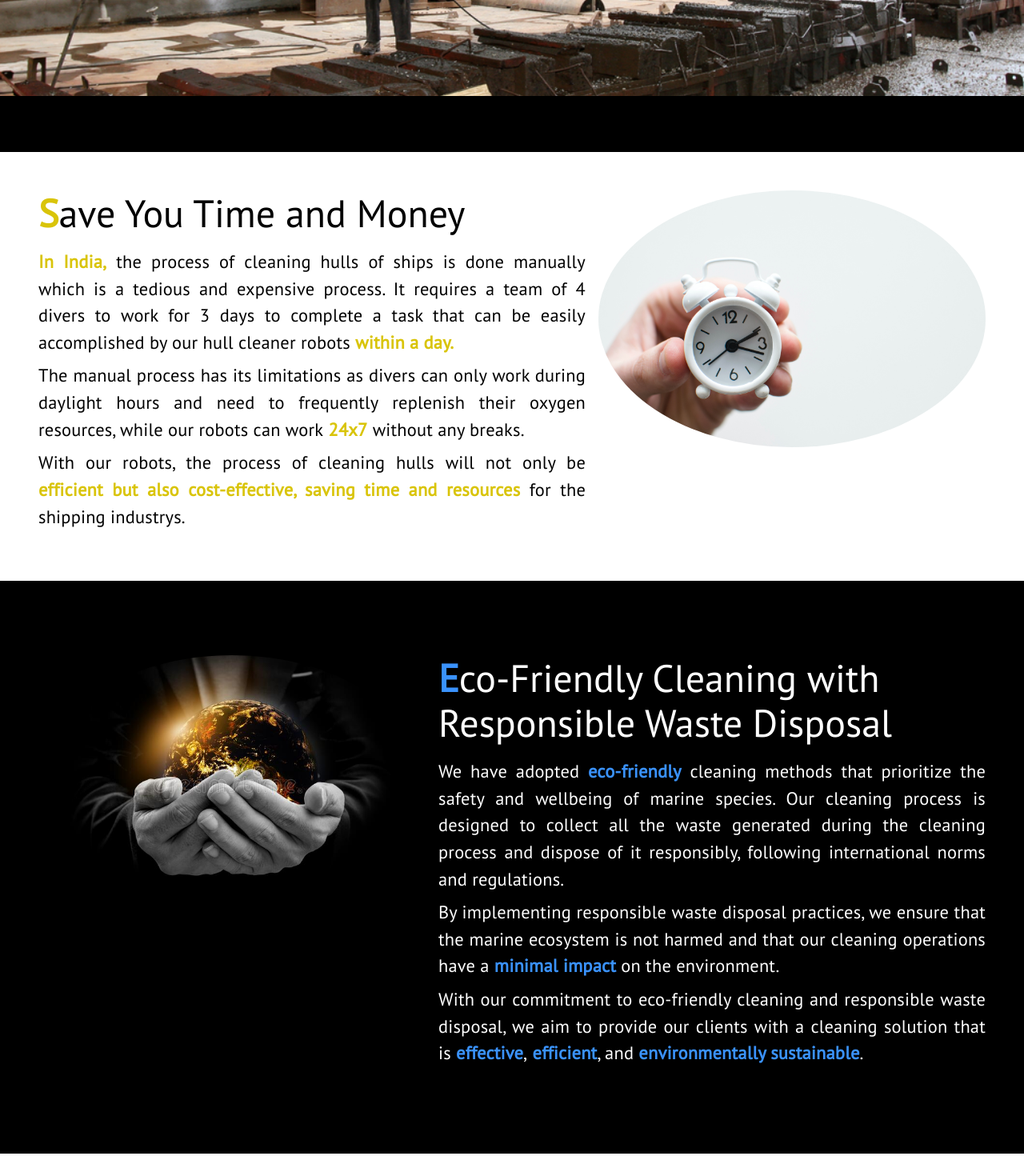
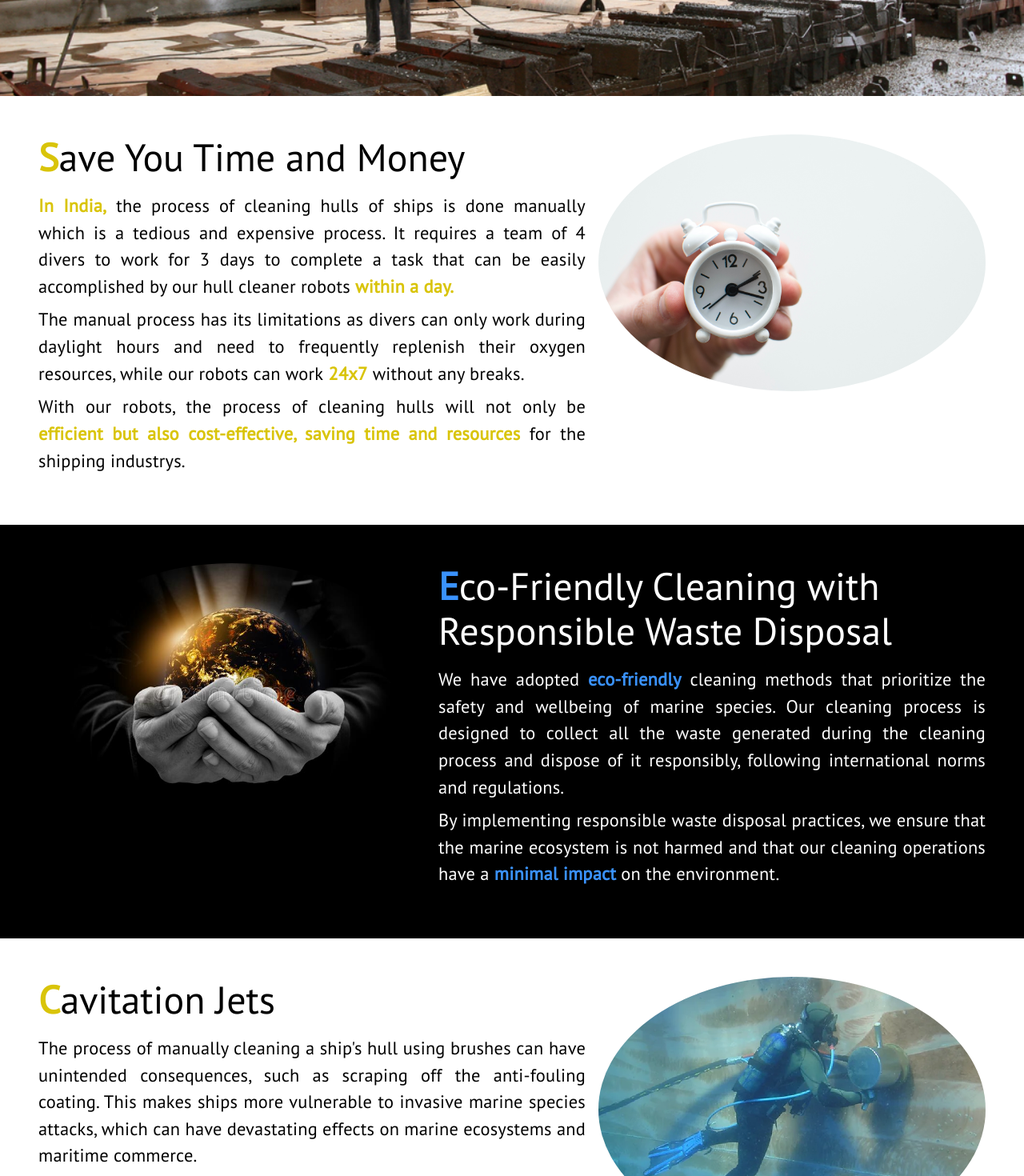
Before and after one commit to Nihu3346/hull-cleaning-robot, a React (Create React App) app: page /hullcleaning in a window 1280 px wide. Shown: the part 480-1950 px from the top of the page at 80% size. Built offline with nearby package versions, Linux system fonts and the light colour scheme.

Commit message:
Mobile view hull cleaner improve

```diff
--- a/src/Components/Pages/Advantage1.js
+++ b/src/Components/Pages/Advantage1.js
@@ -1,18 +1,9 @@
-import drone from "./../Images/hull_1.png";
-import {
-  Card,
-  CardContent,
-  Typography,
-  Grid,
-} from "@mui/material";
+import { Card, CardContent, Typography, Grid } from "@mui/material";
 import React, { useEffect, useRef, useState } from "react";
 import roboBG from "../Images/time.jpg";
 
-
 const Advantage1 = () => {
-  const [isCard1Visible, setIsCard1Visible] = useState(false);
   const [isCard2Visible, setIsCard2Visible] = useState(false);
-  const card1Ref = useRef(null);
   const card2Ref = useRef(null);
 
   useEffect(() => {
@@ -21,16 +12,6 @@ const Advantage1 = () => {
       rootMargin: "0px",
       threshold: 0.5,
     };
-
-    const observer1 = new IntersectionObserver((entries) => {
-      entries.forEach((entry) => {
-        if (entry.isIntersecting) {
-          setIsCard1Visible(true);
-        } else {
-          setIsCard1Visible(false);
-        }
-      });
-    }, options);
 
     const observer2 = new IntersectionObserver((entries) => {
       entries.forEach((entry) => {
@@ -42,85 +23,28 @@ const Advantage1 = () => {
       });
     }, options);
 
-    if (card1Ref.current) {
-      observer1.observe(card1Ref.current);
-    }
     if (card2Ref.current) {
       observer2.observe(card2Ref.current);
     }
 
     return () => {
-      if (card1Ref.current) {
-        observer1.unobserve(card1Ref.current);
-      }
       if (card2Ref.current) {
         observer2.unobserve(card2Ref.current);
       }
     };
   }, []);
+
   return (
     <>
-      {/* <Typography
-        align="center"
-        sx={{
-          fontSize: 34,
-          fontWeight: 600,
-          backgroundImage: "linear-gradient(to right, #D4A6B0, #4682B4)",
-          color: "transparent",
-          WebkitBackgroundClip: "text",
-          backgroundClip: "text",
-          mb: 2,
-          marginTop: "10px",
-        }}
-      >
-        How Our Robots Save You Time and Money Compared to Manual Diving Teams
-      </Typography>
-      <Card
-        style={{
-          borderRadius: "10px",
-          border: "2px solid #e0e0e0",
-          boxShadow: "none",
-          maxWidth: "90%",
-          margin: "auto",
-          background: "linear-gradient(to right, #D4A6B0, #4682B4)",
-          color: "#fff",
-          fontFamily: "Roboto",
-        }}
-      >
-        <CardContent>
-          <Grid container spacing={2} alignItems="center">
-            <Grid item xs={12} md={6} order={1}>
-              <img
-                src={drone}
-                alt="Hull-Cleaner"
-                style={{ width: "100%", borderRadius: "10px" }}
-              />
-            </Grid>
-            <Grid item xs={12} md={6} order={2}>
-              <Typography variant="body1" sx={{ textAlign: "justify" }}>
-                In India, the process of cleaning hulls of ships is done
-                manually which is a tedious and expensive process. It requires a
-                team of 4 divers to work for 3 days to complete a task that can
-                be easily accomplished by our hull cleaner robots within a day.
-                The manual process has its limitations as divers can only work
-                during daylight hours and need to frequently replenish their
-                oxygen resources, while our robots can work 24x7 without any
-                breaks. With our robots, the process of cleaning hulls will not
-                only be efficient but also cost-effective, saving time and
-                resources for the shipping industry.
-              </Typography>
-            </Grid>
-          </Grid>
-        </CardContent>
-      </Card> */}
       <Card
         ref={card2Ref}
         style={{
           boxShadow: "none",
           maxWidth: "100%",
           margin: "auto",
-          background: "white",
+          background: "#fff",
           borderRadius: 0,
+          color: "#fff",
           opacity: isCard2Visible ? 1 : 0,
           transform: isCard2Visible ? "translateY(0)" : "translateY(20px)",
           transition: "opacity 0.5s ease, transform 0.5s ease",
--- a/src/Components/Pages/Advantage2.js
+++ b/src/Components/Pages/Advantage2.js
@@ -1,14 +1,6 @@
 import drone from "./../Images/environment3.jpg";
-import {
-  Card,
-  CardContent,
-  CardActionArea,
-  CardMedia,
-  Typography,
-  Grid,
-} from "@mui/material";
+import { Card, CardContent, Typography, Grid } from "@mui/material";
 import React, { useEffect, useRef, useState } from "react";
-import roboBG from "../Images/hull_1.png";
 
 const Advantage2 = () => {
   const [isCardVisible, setIsCardVisible] = useState(false);
@@ -50,8 +42,6 @@ const Advantage2 = () => {
           boxShadow: "none",
           maxWidth: "100%",
           margin: "auto",
-            marginTop: "45px",
-            marginBottom: "45px",
           background: "black",
           borderRadius: 0,
           color: "#fff",
@@ -63,11 +53,17 @@ const Advantage2 = () => {
         <CardContent>
           <Grid container spacing={2} sx={{ p: 4 }}>
             <Grid item xs={12} md={5} order={1}>
+              <div className="image-container">
                 <img
                   src={drone}
                   alt="Hull-Cleaner"
-                  style={{ width: "100%", borderRadius: "50% 50% 50% 50%", justifyContent: "center" }}
+                  style={{
+                    width: "100%",
+                    borderRadius: "50% 50% 50% 50%",
+                    justifyContent: "center",
+                  }}
                 />
+              </div>
             </Grid>
             <Grid item xs={12} md={7} order={2}>
               <Typography
@@ -80,9 +76,7 @@ const Advantage2 = () => {
                   fontFamily: "PT Sans, sans-serif",
                 }}
               >
-                  <span style={{ fontWeight: "bold", color: "#3a92fc" }}>
-                    E
-                  </span>
+                <span style={{ fontWeight: "bold", color: "#3a92fc" }}>E</span>
                 co-Friendly Cleaning with Responsible Waste Disposal
               </Typography>
               <Typography
@@ -95,14 +89,14 @@ const Advantage2 = () => {
                   mb: 1,
                 }}
               >
-
-                  We have adopted <span style={{ fontWeight: "bold", color: "#3a92fc" }}>
+                We have adopted{" "}
+                <span style={{ fontWeight: "bold", color: "#3a92fc" }}>
                   eco-friendly
-                  </span>{" "} cleaning
-                methods that prioritize the safety and wellbeing of marine
-                species. Our cleaning process is designed to collect all the
-                waste generated during the cleaning process and dispose of it
-                responsibly, following international norms and regulations.
+                </span>{" "}
+                cleaning methods that prioritize the safety and wellbeing of
+                marine species. Our cleaning process is designed to collect all
+                the waste generated during the cleaning process and dispose of
+                it responsibly, following international norms and regulations.
               </Typography>
               <Typography
                 variant="body1"
@@ -114,100 +108,18 @@ const Advantage2 = () => {
                   mb: 1,
                 }}
               >
-
-                  By
-                implementing responsible waste disposal practices, we ensure
+                By implementing responsible waste disposal practices, we ensure
                 that the marine ecosystem is not harmed and that our cleaning
-                operations have a <span style={{ fontWeight: "bold", color: "#3a92fc" }}>
+                operations have a{" "}
+                <span style={{ fontWeight: "bold", color: "#3a92fc" }}>
                   minimal impact
-                  </span> on the environment.
-                </Typography>
-                <Typography
-                  variant="body1"
-                  sx={{
-                    textAlign: "justify",
-                    color: "white",
-                    fontFamily: "PT Sans, sans-serif",
-                    fontSize: "1.4rem",
-                    mb: 1,
-                  }}
-                >
-                  With our
-                commitment to eco-friendly cleaning and responsible waste
-                disposal, we aim to provide our clients with a cleaning solution
-                that is <span style={{ fontWeight: "bold", color: "#3a92fc" }}>
-                    {" "}
-                    effective
-                  </span>,
-                  <span style={{ fontWeight: "bold", color: "#3a92fc" }}>
-                    {" "}
-                    efficient
-                  </span>, and
-                  <span style={{ fontWeight: "bold", color: "#3a92fc" }}>
-                    {" "}
-                    environmentally sustainable
-                  </span>
-                  .
+                </span>{" "}
+                on the environment.
               </Typography>
             </Grid>
           </Grid>
         </CardContent>
       </Card>
-
-      {/* <Typography
-        align="center"
-        sx={{
-          fontSize: 34,
-          fontWeight: 600,
-          backgroundImage: "linear-gradient(to right, #4682B4, #5DC9C3)",
-          color: "transparent",
-          WebkitBackgroundClip: "text",
-          backgroundClip: "text",
-          mb: 2,
-          marginTop: "60px",
-        }}
-      >
-        Protecting Ships from Invasive Marine Species with Cavitation Jet-Based
-        Technology
-      </Typography>
-      <Card
-        style={{
-          borderRadius: "10px",
-          border: "2px solid #e0e0e0",
-          boxShadow: "none",
-          maxWidth: "90%",
-          margin: "auto",
-          background: "linear-gradient(to right,#4682B4, #5DC9C3)",
-          color: "#fff",
-          fontFamily: "Roboto",
-        }}
-      >
-        <CardContent>
-          <Grid container spacing={2} alignItems="center">
-            <Grid item xs={12} md={6} order={2}>
-              <img
-                src={drone}
-                alt="Hull-Cleaner"
-                style={{ width: "100%", borderRadius: "10px" }}
-              />
-            </Grid>
-            <Grid item xs={12} md={6} order={1}>
-              <Typography variant="body1" sx={{ textAlign: "justify" }}>
-                The process of manually cleaning a ship's hull using brushes can
-                have unintended consequences, such as scraping off the
-                anti-fouling coating. This makes ships more vulnerable to
-                invasive marine species attacks, which can have devastating
-                effects on marine ecosystems and maritime commerce. Our solution
-                uses cavitation jet-based technology to clean the hull without
-                damaging the protective coating, thereby reducing the risk of
-                invasive species colonization. By adopting this technology, we
-                can help protect marine life and ensure the longevity of our
-                clients' vessels.
-              </Typography>
-            </Grid>
-          </Grid>
-        </CardContent>
-      </Card> */}
     </>
   );
 };
--- a/src/Components/Pages/Advantage3.js
+++ b/src/Components/Pages/Advantage3.js
@@ -1,19 +1,9 @@
-import drone from "./../Images/drone.png";
-import {
-  Card,
-  CardContent,
-  CardActionArea,
-  CardMedia,
-  Typography,
-  Grid,
-} from "@mui/material";
+import { Card, CardContent, Typography, Grid } from "@mui/material";
 import React, { useEffect, useRef, useState } from "react";
 import roboBG from "../Images/hull_1.png";
 
 const Advantage3 = () => {
-  const [isCard1Visible, setIsCard1Visible] = useState(false);
   const [isCard2Visible, setIsCard2Visible] = useState(false);
-  const card1Ref = useRef(null);
   const card2Ref = useRef(null);
 
   useEffect(() => {
@@ -22,16 +12,6 @@ const Advantage3 = () => {
       rootMargin: "0px",
       threshold: 0.5,
     };
-
-    const observer1 = new IntersectionObserver((entries) => {
-      entries.forEach((entry) => {
-        if (entry.isIntersecting) {
-          setIsCard1Visible(true);
-        } else {
-          setIsCard1Visible(false);
-        }
-      });
-    }, options);
 
     const observer2 = new IntersectionObserver((entries) => {
       entries.forEach((entry) => {
@@ -43,25 +23,20 @@ const Advantage3 = () => {
       });
     }, options);
 
-    if (card1Ref.current) {
-      observer1.observe(card1Ref.current);
-    }
     if (card2Ref.current) {
       observer2.observe(card2Ref.current);
     }
 
     return () => {
-      if (card1Ref.current) {
-        observer1.unobserve(card1Ref.current);
-      }
       if (card2Ref.current) {
         observer2.unobserve(card2Ref.current);
       }
     };
   }, []);
+
   return (
     <>
-    <Card
+      <Card
         ref={card2Ref}
         style={{
           boxShadow: "none",
@@ -97,7 +72,7 @@ const Advantage3 = () => {
                 }}
               >
                 <span style={{ fontWeight: "bold", color: "#d9c409" }}>C</span>
-                avitation Jets: Shielding Ships from Invasive Species
+                avitation Jets
               </Typography>
               <Typography
                 variant="body1"
@@ -126,82 +101,19 @@ const Advantage3 = () => {
                   mb: 1,
                 }}
               >
-                Our solution
-                uses <span style={{ fontWeight: "bold", color: "#d9c409" }}>
-                cavitation jet-based technology
-                </span> to clean the hull without
-                damaging the protective coating, thereby reducing the risk of
-                invasive species colonization. By adopting this technology, we
-                can help protect marine life and ensure the longevity of our
-                clients' vessels.{" "}
-
-              </Typography>
-
-                        </Grid>
-          </Grid>
-        </CardContent>
-      </Card>
-      {/* <Typography
-        align="center"
-        sx={{
-          fontSize: 34,
-          fontWeight: 600,
-          backgroundImage: "linear-gradient(to right, #D4A6B0, #4682B4)",
-          color: "transparent",
-          WebkitBackgroundClip: "text",
-          backgroundClip: "text",
-          mb: 2,
-          marginTop: "60px",
-        }}
-      >
-        Eco-Friendly Cleaning with Responsible Waste Disposal
-      </Typography>
-      <Card
-        style={{
-          borderRadius: "10px",
-          border: "2px solid #e0e0e0",
-          boxShadow: "none",
-          maxWidth: "90%",
-          margin: "auto",
-          background: "linear-gradient(to right, #D4A6B0, #4682B4)",
-          color: "#fff",
-          fontFamily: "Roboto",
-        }}
-      >
-        <CardContent>
-          <Grid container spacing={2} alignItems="center">
-            <Grid item xs={12} md={6} order={1}>
-              <img
-                src={drone}
-                alt="Hull-Cleaner"
-                style={{ width: "100%", borderRadius: "10px" }}
-              />
-            </Grid>
-            <Grid item xs={12} md={6} order={2}>
-              <Typography variant="body1" sx={{ textAlign: "justify" }}>
-                Diver-based cleaning of ships' hulls is a common practice that
-                poses a significant threat to the marine ecosystem.
-                Unfortunately, it is often carried out without proper safety
-                measures for marine life, resulting in the pollution of the
-                ocean abbeys with the waste generated during the cleaning
-                process. At our company, we understand the importance of
-                preserving marine life and maintaining a healthy ocean
-                environment. Therefore, we have adopted eco-friendly cleaning
-                methods that prioritize the safety and wellbeing of marine
-                species. Our cleaning process is designed to collect all the
-                waste generated during the cleaning process and dispose of it
-                responsibly, following international norms and regulations. By
-                implementing responsible waste disposal practices, we ensure
-                that the marine ecosystem is not harmed and that our cleaning
-                operations have a minimal impact on the environment. With our
-                commitment to eco-friendly cleaning and responsible waste
-                disposal, we aim to provide our clients with a cleaning solution
-                that is effective, efficient, and environmentally sustainable.
+                Our solution uses{" "}
+                <span style={{ fontWeight: "bold", color: "#d9c409" }}>
+                  cavitation jet-based technology
+                </span>{" "}
+                to clean the hull without damaging the protective coating,
+                thereby reducing the risk of invasive species colonization. By
+                adopting this technology, we can help protect marine life and
+                ensure the longevity of our clients' vessels.{" "}
               </Typography>
             </Grid>
           </Grid>
         </CardContent>
-      </Card> */}
+      </Card>
     </>
   );
 };
--- a/src/Components/Pages/HullClean.js
+++ b/src/Components/Pages/HullClean.js
@@ -16,6 +16,7 @@ const HullClean = () => {
         <div className="image-with-text-container">
           <img
             src={hulcl}
+            alt="Hull Cleaner"
             style={{ width: "100%", height: "600px" }}
             fluid
             className="image"
@@ -24,13 +25,8 @@ const HullClean = () => {
             <h1 className="heading">Commercial & Environmental Advantages</h1>
           </div>
         </div>
-        <Box
-          sx={{
-            backgroundColor: "black",
-          }}
-          className="main-content-home"
-        >
-          <div className="advan">
+        <Box>
+          <div>
             <Advantage1 />
           </div>
           <div>
```
Also changed, not shown: src/Components/Pages/InfoPanel-b.js (+7 -5 lines). Lines whose indentation alone changed are shown as unchanged.
